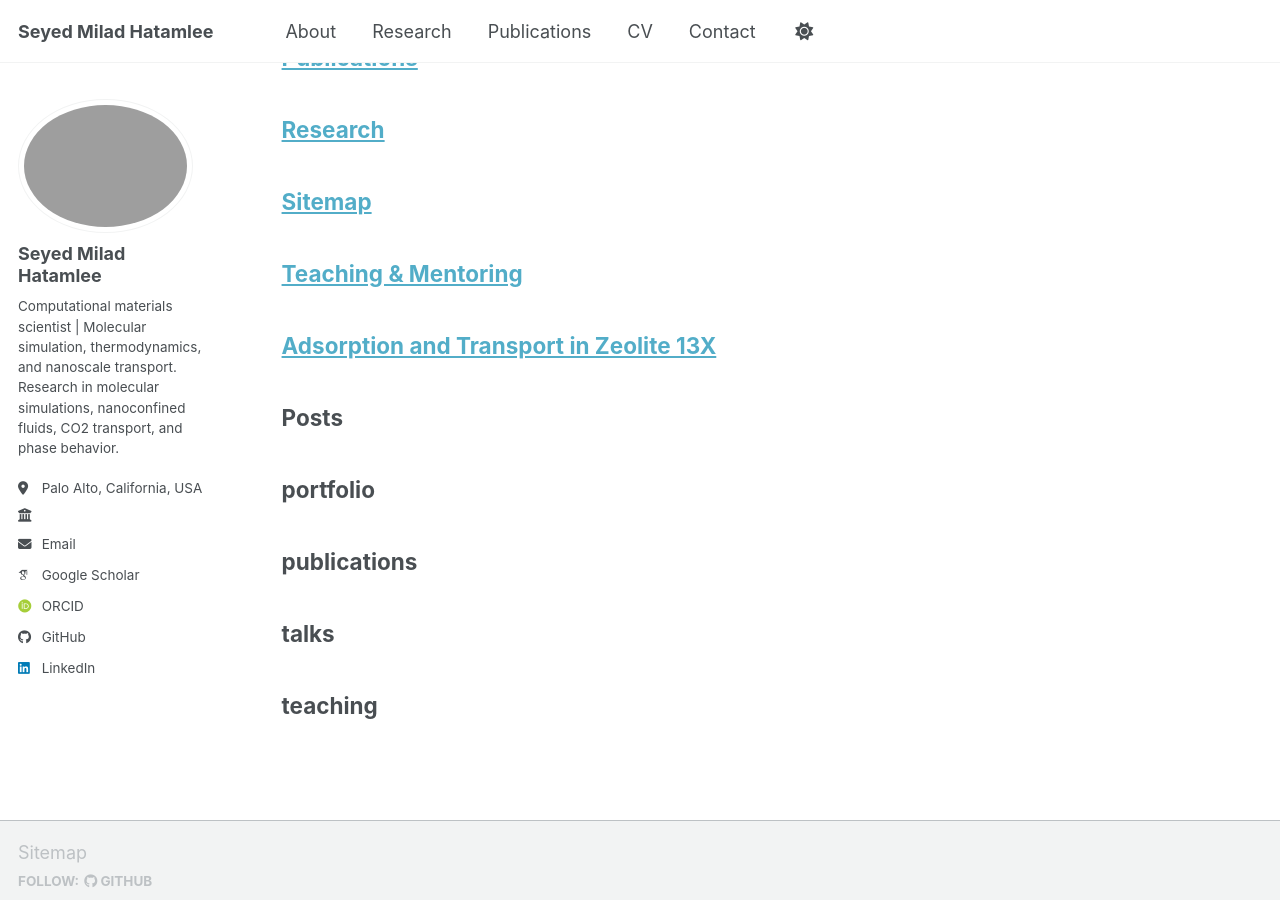
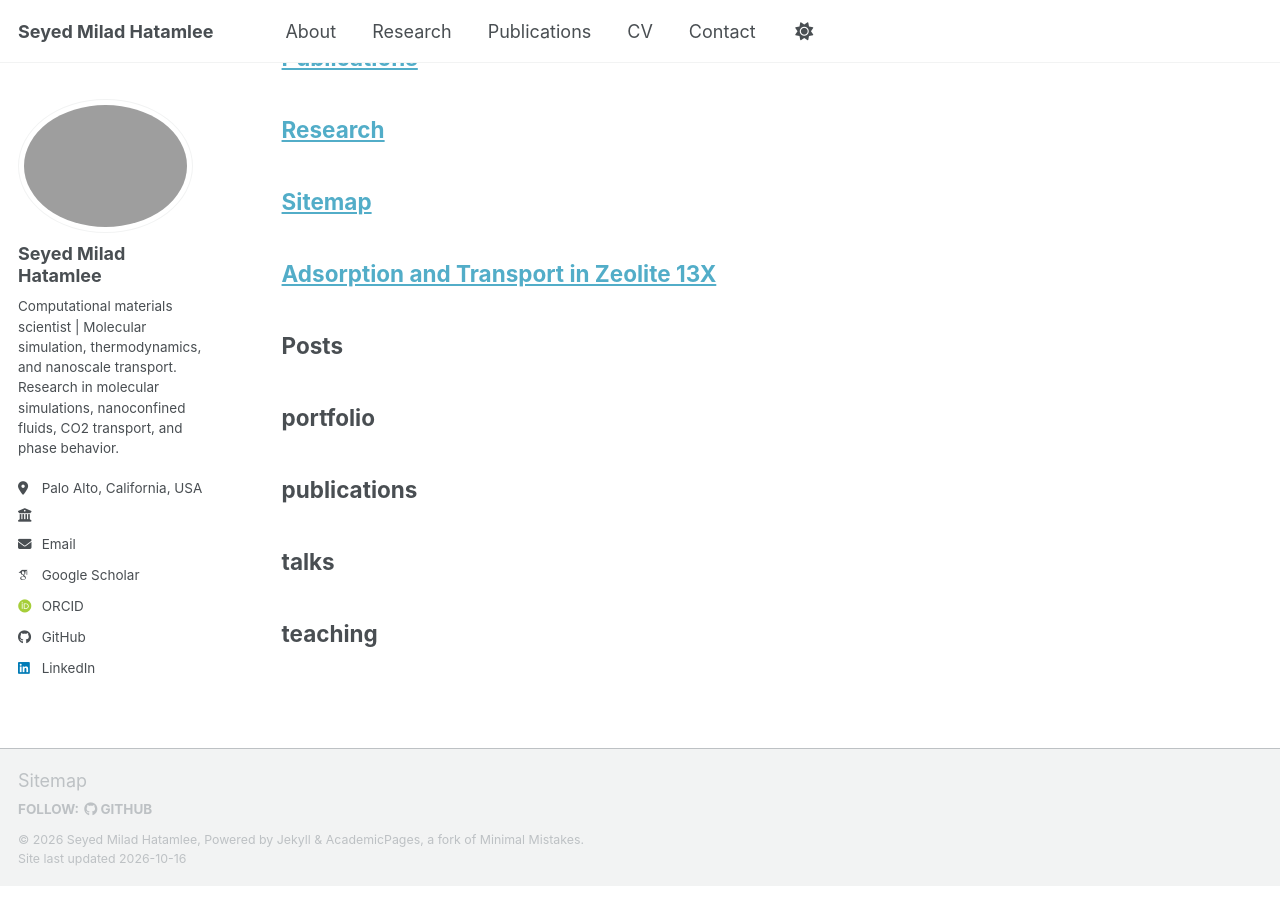
Before and after one commit to miladhtml/miladhatamlee.github.io, a Jekyll site: the page built from _pages/sitemap.md, in a window 1280 px wide and 900 px high, scrolled down 992 px. Built offline with Jekyll 4.4.1, drawn with Linux system fonts in a browser that asks for light colours; some web fonts are replaced; a script bundle is joined from its source files by our own code; library files that are not in the unit come from our copies; some of the changed lines change nothing that is shown.

Commit message:
Exclude teaching page from the published website

```diff
--- a/_config.yml
+++ b/_config.yml
@@ -105,6 +105,7 @@
   - _pages
   - files
 exclude:
+  - _pages/teaching.md
   - _posts
   - _drafts
   - _publications
```
